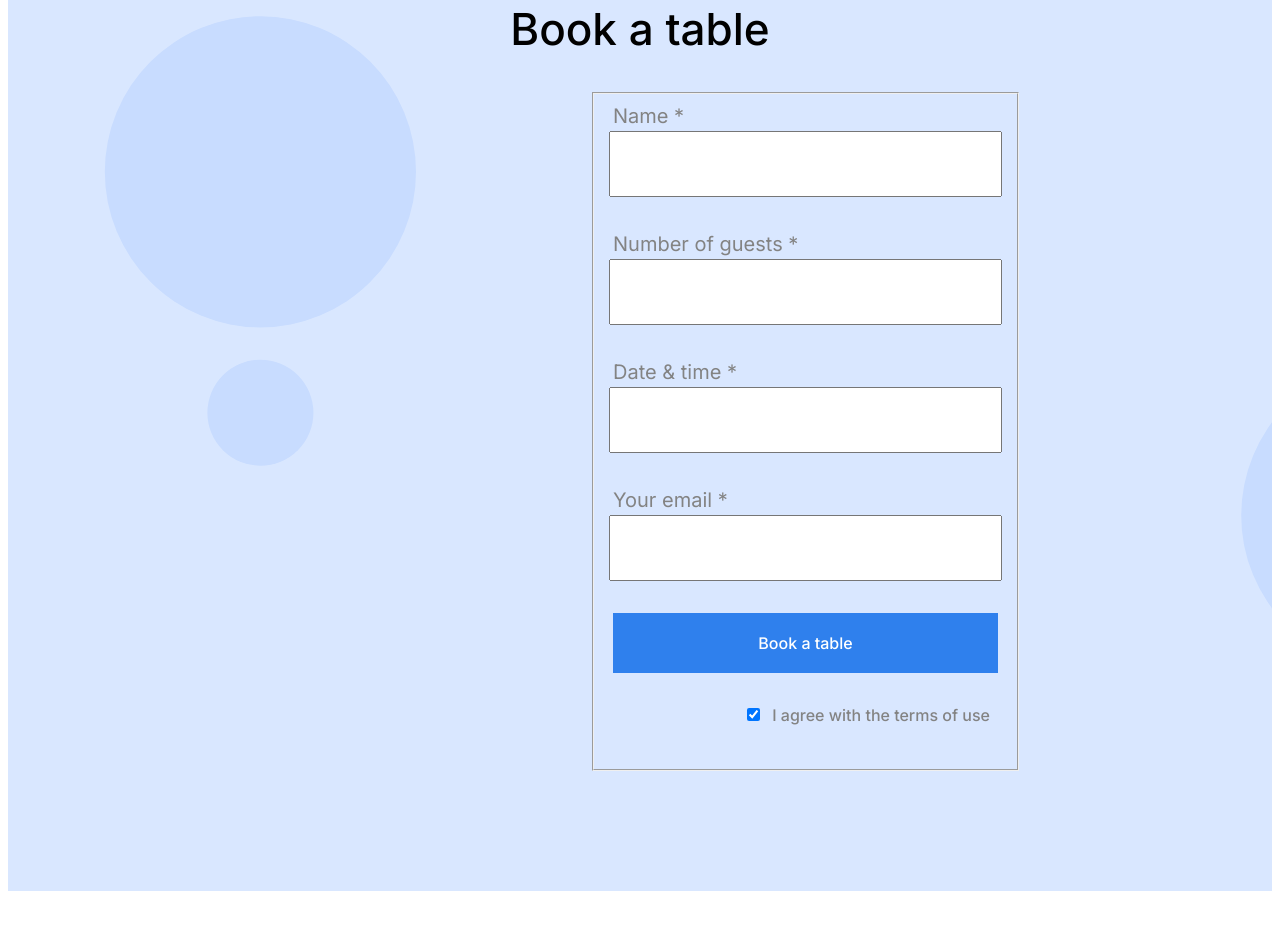
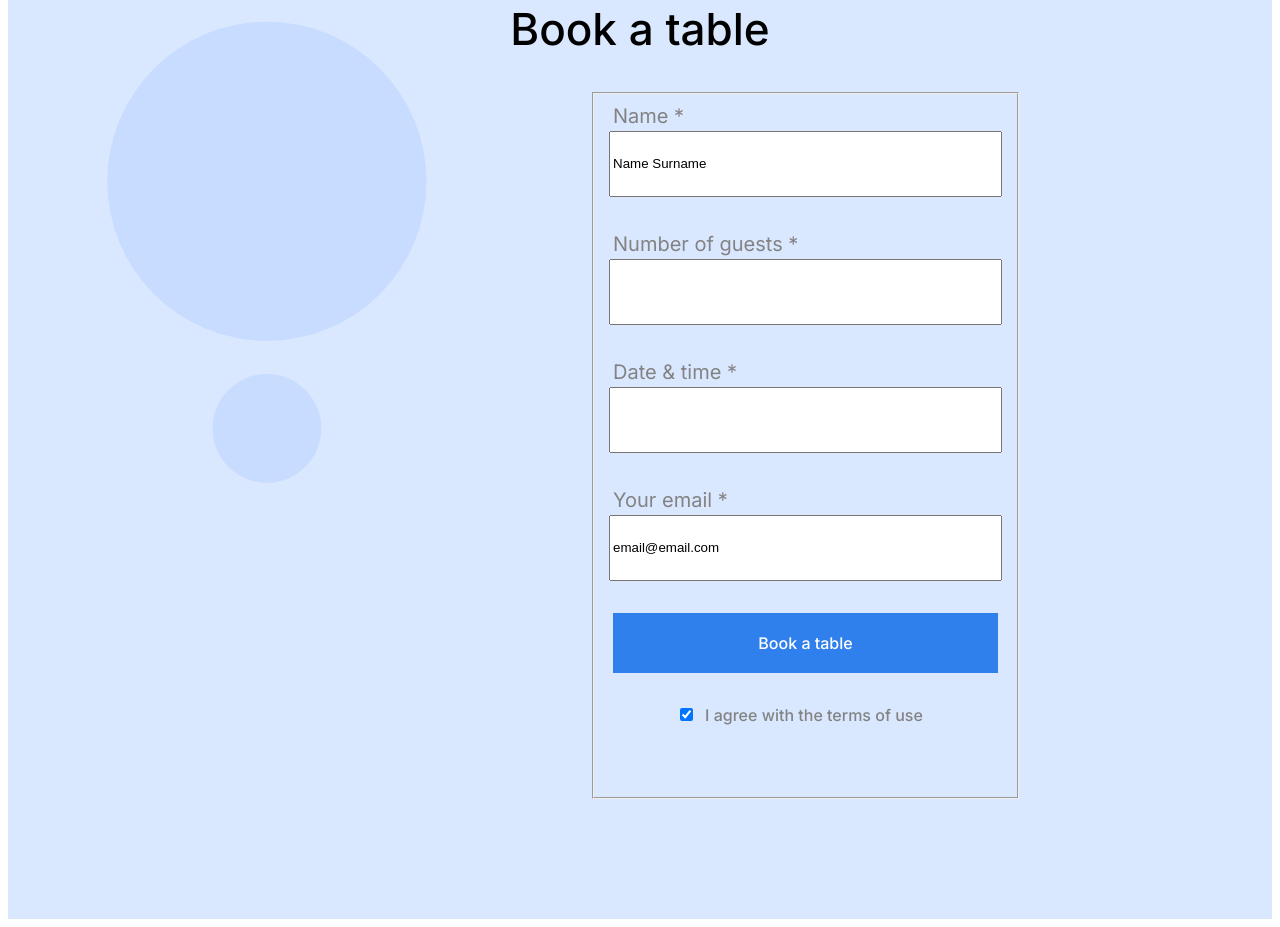
Before and after one commit to Jimiswen/se_project_coffeeshop, a plain HTML site: page index.html in a window 1280 px wide. Shown: the part 2252-3179 px from the top of the page. Before the commit the page ends 3151 px from the top, so only its background shows below. Drawn offline with Linux system fonts and the light colour scheme.

Commit message:
sprint 2 3

```diff
--- a/index.html
+++ b/index.html
@@ -121,7 +121,13 @@
             <form class="form">
               <fieldset class="form__fieldset">
                 <label for="Name" class="form__label"> Name *</label>
-                <input type="text" class="form__input" id="Name" name="Name" />
+                <input
+                  type="text"
+                  class="form__input"
+                  id="Name"
+                  name="Name"
+                  value="Name Surname"
+                />
 
                 <label for="guests" class="form__label">
                   Number of guests *</label
@@ -132,14 +138,16 @@
                   class="form__input"
                   id="guests"
                   name="guests"
+                  value="1-8"
                 />
 
                 <label for="Date" class="form__label">Date & time *</label>
                 <input
                   type="number"
                   class="form__input"
-                  id="Date"
+                  id="date"
                   name="date"
+                  value="mm/dd/yyyy"
                 />
 
                 <label for="email" class="form__label">Your email *</label>
@@ -148,6 +156,7 @@
                   class="form__input"
                   id="email"
                   name="email"
+                  value="email@email.com"
                 />
 
                 <button class="form__label form__button" type="submit">
@@ -155,15 +164,14 @@
                 </button>
 
                 <label for="button" class="form__input_type_checkbox"
-                  >I agree with the terms of use</label
+                  ><input
+                    type="checkbox"
+                    class="form__input_type_checkbox"
+                    name="button"
+                    id="button"
+                    checked
+                  />I agree with the terms of use</label
                 >
-                <input
-                  type="checkbox"
-                  class="form__input_type_checkbox"
-                  name="button"
-                  id="button"
-                  checked
-                />
               </fieldset>
             </form>
           </div>
--- a/pages/index.css
+++ b/pages/index.css
@@ -263,9 +263,9 @@
   line-height: 20px;
   margin-bottom: 32px;
   border: none;
-  display: inline-block;
+  display: flex;
+  justify-content: center;
   margin-right: 12px;
-  float: right;
 }
 
 .menu {
```
